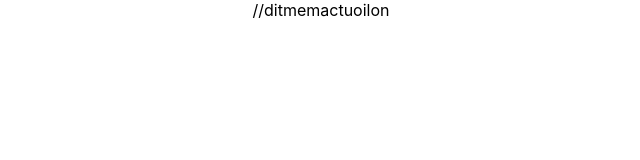
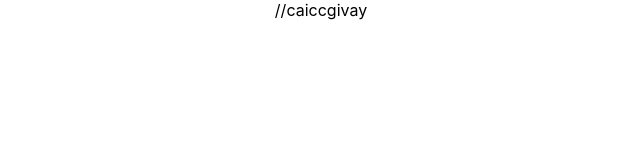
Before and after one commit to HoangSonDeveloper/Project_SE, a React (Create React App) app in the folder supermarket/: page / in a window 1280 px wide. Shown: the top 160 px of the page, without its empty margins (319-959 px from the left). Built offline with nearby package versions, Linux system fonts and the light colour scheme.

Commit message:
loi hoai dcm

```diff
--- a/supermarket/src/App.js
+++ b/supermarket/src/App.js
@@ -3,7 +3,7 @@ import "./App.css";
 
 function App() {
   return <div className="App">
-    //ditmemactuoilon
+    //caiccgivay
   </div>;
 }
 
```
